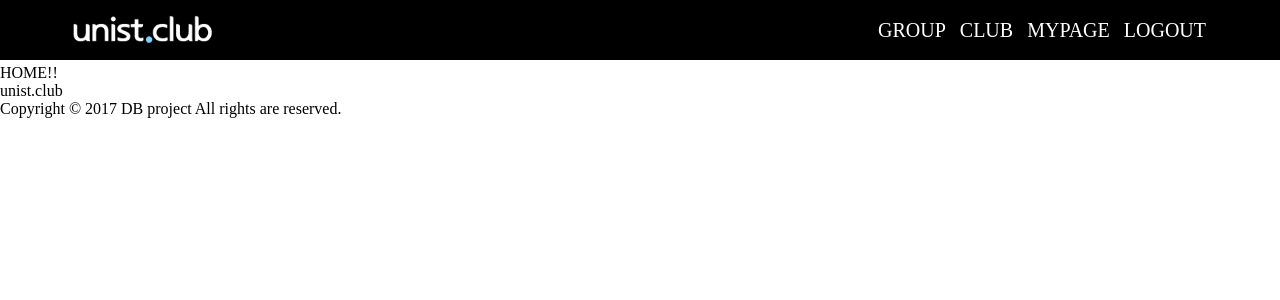
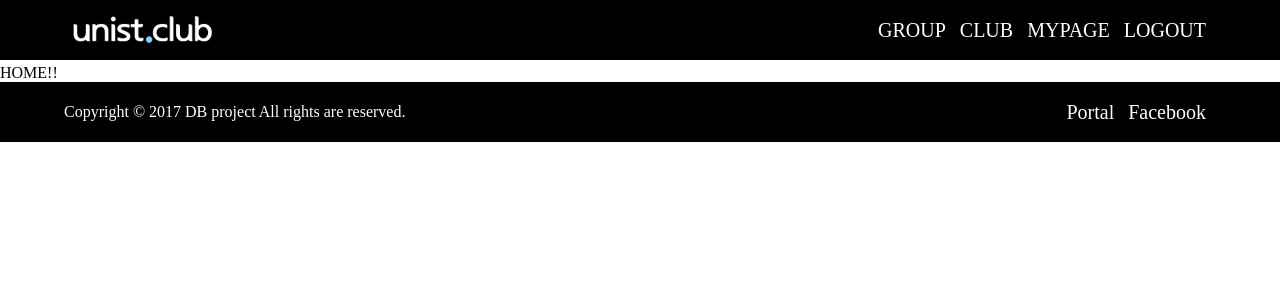
Before and after one commit to HyeonseoNam/unistclub, a Django app: page /home in a window 1280 px wide. Shown: the top 300 px of the page. Run offline with Django 3.2, Linux system fonts and the light colour scheme.

Commit message:
Add footer

```diff
--- a/static/css/base.css
+++ b/static/css/base.css
@@ -42,7 +42,7 @@ body {
   height: 100%;
 }
 
-.menu-bar li {
+li {
   list-style: none;
   font-size: 20px;
   display: inline-block;
@@ -54,3 +54,30 @@ a {
   text-decoration: none;
   color: white;
 }
+
+/* footer */
+footer {
+  width: 100%;
+  height: 60px;
+  line-height: 60px;
+  text-align: center;
+  background-color: #000;
+  color: white;
+}
+
+.footer_content {
+  width: 100%;
+  height: 100%;
+}
+
+footer p {
+  float:left;
+  position:absolute;
+  padding-left: 5%;
+}
+
+footer ul {
+  float: right;
+  padding-right: 5%;
+  height: 100%;
+}
--- a/templates/main/footer.html
+++ b/templates/main/footer.html
@@ -1,16 +1,13 @@
-<footer class="footer" id='f'>
+<footer class="footer">
   <div class="footer_content">
-    <p>
-      unist.club
-      <br>
-      Copyright © 2017 DB project
-      All rights are reserved.
-    </p>
+    <p>Copyright © 2017 DB project All rights are reserved.</p>
     <ul>
-      <a href="http://unist.club/" target="_blank">
-      </a>
-      <a href="http://www.facebook.com/unist.club/" target="_blank">
-      </a>
+      <li><a href="http://unist.club/" target="_blank">
+        Portal
+      </a></li>
+      <li><a href="http://www.facebook.com/unist.club/" target="_blank">
+        Facebook
+      </a></li>
     </ul>
   </div>
 </footer>
```
Also changed, not shown: 1 other file.
